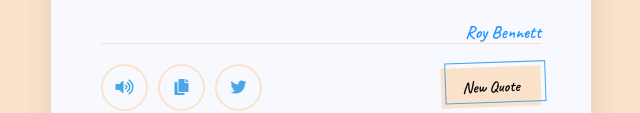
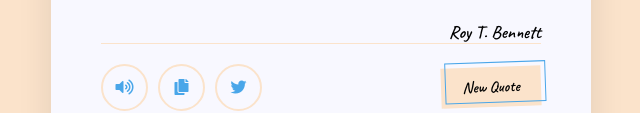
Before and after one commit to bee-thedev/quotegenerator-vanillajs, a plain HTML site: page index.html in a window 1280 px wide. Shown: the part 374-487 px from the top of the page, without its empty margins (319-959 px from the left). Drawn offline with Linux system fonts and the light colour scheme.

Commit message:
styling changed

```diff
--- a/index.html
+++ b/index.html
@@ -27,7 +27,7 @@
 
                 <div class="quoteAuthor">
                     <span></span>
-                    <span>Roy Bennett</span>
+                    <span>Roy T. Bennett</span>
                 </div>
             </div>
 
@@ -49,5 +49,6 @@
         <!-----------------Division Functionality ------------------->
 
         <script src="/js/quote.js"></script>
+
   </body>
 </html>
--- a/style/quote.css
+++ b/style/quote.css
@@ -34,7 +34,7 @@ body{
   }
 
   /* ------- Header and p and span tag ----*/
-header, .quoteContent :where(p, span){
+header, .quoteContent :where(p){
     color: dodgerblue;
 }
 
```
